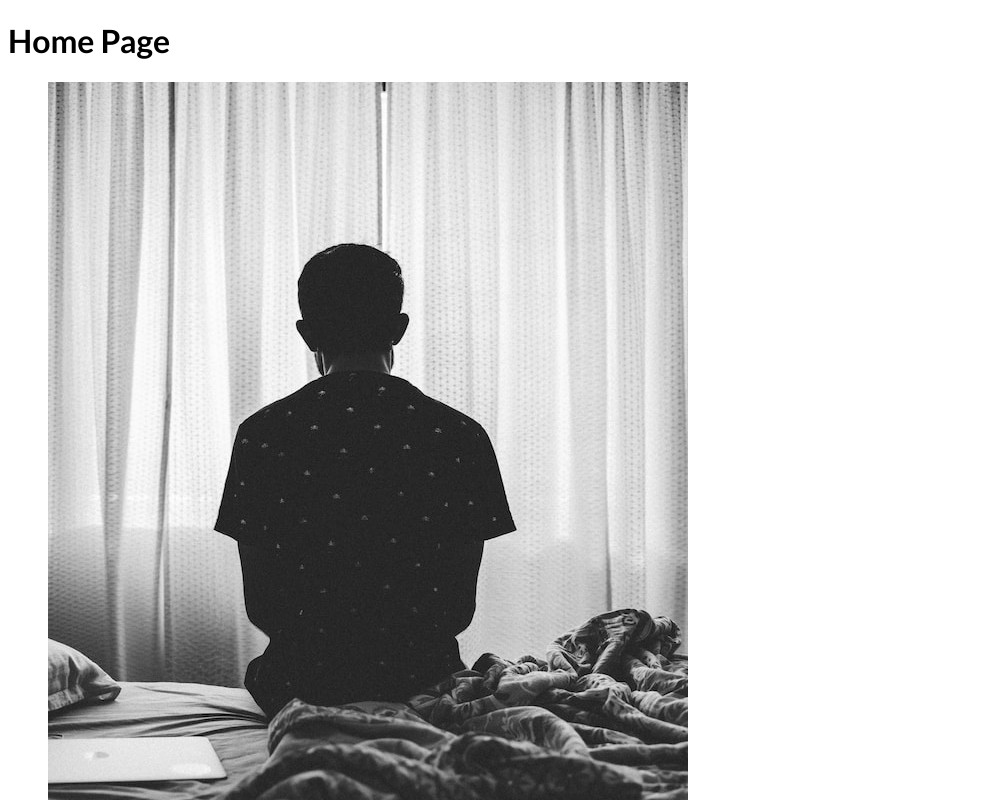
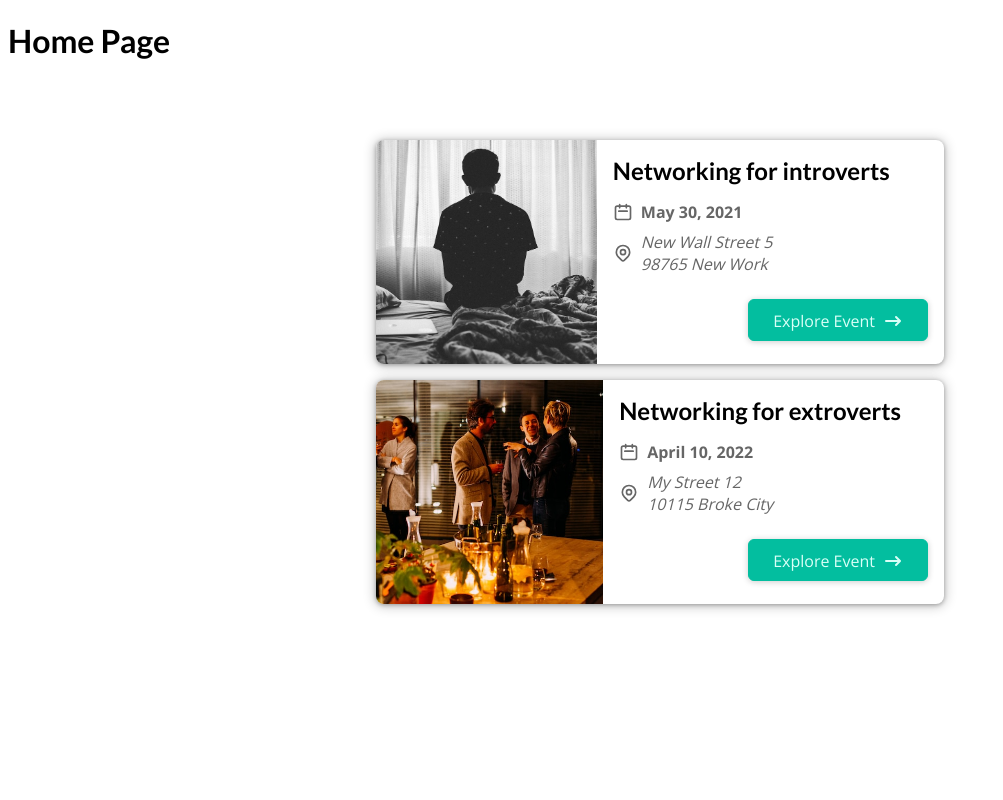
Before and after one commit to shashankdkte/ac-next, a Next.js app in the folder 03-project-event/: page / in a window 1280 px wide. Shown: the top 800 px of the page, without its empty margins (0-1003 px from the left). Built offline with nearby package versions, Linux system fonts and the light colour scheme.

Commit message:
Adding Styling Buttons and Icons

```diff
--- a/03-project-event/components/events/event-item.js
+++ b/03-project-event/components/events/event-item.js
@@ -1,6 +1,10 @@
 import Link from 'next/link'
 import React from 'react'
-
+import classes from "./event-item.module.css"
+import Button from '../ui/button';
+import DateIcon from '../icons/date-icon';
+import AddressIcon from '../icons/address-icon';
+import ArrowRightIcon from '../icons/arrow-right-icon';
 const EventItem = (props) => {
   const { title, image, date, location, id } = props;
   const humanReadableDate = new Date(date).toLocaleDateString('en-US', {
@@ -11,20 +15,25 @@
   const formattedAdress = location.replace(", ", "\n");
   const exploreLink = `/events/${id}`;
   return (
-    <li>
-      <img src={'/' + image} alt />
-      <div>
-        <div>
+    <li className={classes.item}>
+      <img src={'/' + image} alt={title} />
+      <div className={classes.content}>
+        <div className={classes.summary}>
           <h2>{title}</h2>
-          <div>
+          <div className={classes.date}>
+            <DateIcon />
             <time>{humanReadableDate}</time>
           </div>
-          <div>
+          <div className={classes.address}>
+            <AddressIcon />
             <address>{formattedAdress}</address>
           </div>
         </div>
-        <div>
-          <Link href={exploreLink}>Explore Event</Link>
+        <div className={classes.actions}>
+          <Button link={exploreLink}>
+            <span>Explore Event</span>
+            <span className={classes.icon}><ArrowRightIcon /></span>
+          </Button>
         </div>
       </div>
     </li>
--- /dev/null
+++ b/03-project-event/components/events/event-item.module.css
@@ -0,0 +1,103 @@
+.item {
+  box-shadow: 0 1px 4px rgba(0, 0, 0, 0.3), 0 1px 12px 2px rgba(0, 0, 0, 0.2);
+  border-radius: 8px;
+  overflow: hidden;
+  background-color: white;
+  margin: 1rem;
+  display: flex;
+  flex-direction: column;
+  gap: 1rem;
+}
+
+.item img {
+  width: 100%;
+  object-fit: cover;
+  height: 10rem;
+}
+
+.content {
+  width: 100%;
+  padding: 0 1rem;
+  text-align: center;
+}
+
+.content h2 {
+  margin: 0.5rem 0;
+}
+
+.date,
+.address {
+  display: flex;
+  gap: 0.5rem;
+  align-items: center;
+}
+
+.date svg,
+.address svg {
+  width: 1.25rem;
+  height: 1.25rem;
+  color: #666666;
+}
+
+.content time {
+  color: #666666;
+  font-weight: bold;
+}
+
+.content address {
+  margin: 0.5rem 0;
+  color: #666666;
+  white-space: pre;
+}
+
+.actions {
+  display: flex;
+  flex-direction: column;
+  padding: 1rem;
+}
+
+.actions a {
+  display: block;
+}
+
+.actions a span {
+  vertical-align: middle;
+}
+
+.icon {
+  margin-left: 0.5rem;
+  display: inline-flex;
+  justify-content: center;
+  align-items: center;
+}
+
+.icon svg {
+  width: 1.25rem;
+  height: 1.25rem;
+}
+
+@media (min-width: 768px) {
+  .item {
+    flex-direction: row;
+  }
+
+  .item img {
+    width: 40%;
+    height: 14rem;
+  }
+
+  .content {
+    width: 60%;
+    padding: 0;
+    text-align: left;
+  }
+
+  .content h2 {
+    margin: 1rem 0;
+  }
+
+  .actions {
+    flex-direction: row;
+    justify-content: flex-end;
+  }
+}
--- a/03-project-event/components/events/event-list.js
+++ b/03-project-event/components/events/event-list.js
@@ -1,10 +1,10 @@
 import React from 'react'
 import EventItem from './event-item';
-
+import classes from "./event-list.module.css"
 const EventList = (props) => {
   const { items } = props;
   return (
-    <ul>
+    <ul className={classes.list}>
       {items.map(event => <EventItem
         key={event.id}
         id={event.id}
--- /dev/null
+++ b/03-project-event/components/events/event-list.module.css
@@ -0,0 +1,5 @@
+.list {
+  width: 90%;
+  max-width: 40rem;
+  margin: 5rem auto;
+}
--- /dev/null
+++ b/03-project-event/components/icons/address-icon.js
@@ -0,0 +1,25 @@
+function AddressIcon() {
+  return (
+    <svg
+      xmlns='http://www.w3.org/2000/svg'
+      fill='none'
+      viewBox='0 0 24 24'
+      stroke='currentColor'
+    >
+      <path
+        strokeLinecap='round'
+        strokeLinejoin='round'
+        strokeWidth={2}
+        d='M17.657 16.657L13.414 20.9a1.998 1.998 0 01-2.827 0l-4.244-4.243a8 8 0 1111.314 0z'
+      />
+      <path
+        strokeLinecap='round'
+        strokeLinejoin='round'
+        strokeWidth={2}
+        d='M15 11a3 3 0 11-6 0 3 3 0 016 0z'
+      />
+    </svg>
+  );
+}
+
+export default AddressIcon;
--- /dev/null
+++ b/03-project-event/components/icons/arrow-right-icon.js
@@ -0,0 +1,17 @@
+function ArrowRightIcon() {
+  return (
+    <svg
+      xmlns='http://www.w3.org/2000/svg'
+      viewBox='0 0 20 20'
+      fill='currentColor'
+    >
+      <path
+        fillRule='evenodd'
+        d='M12.293 5.293a1 1 0 011.414 0l4 4a1 1 0 010 1.414l-4 4a1 1 0 01-1.414-1.414L14.586 11H3a1 1 0 110-2h11.586l-2.293-2.293a1 1 0 010-1.414z'
+        clipRule='evenodd'
+      />
+    </svg>
+  );
+}
+
+export default ArrowRightIcon;
--- /dev/null
+++ b/03-project-event/components/icons/date-icon.js
@@ -0,0 +1,19 @@
+function DateIcon() {
+  return (
+    <svg
+      xmlns='http://www.w3.org/2000/svg'
+      fill='none'
+      viewBox='0 0 24 24'
+      stroke='currentColor'
+    >
+      <path
+        strokeLinecap='round'
+        strokeLinejoin='round'
+        strokeWidth={2}
+        d='M8 7V3m8 4V3m-9 8h10M5 21h14a2 2 0 002-2V7a2 2 0 00-2-2H5a2 2 0 00-2 2v12a2 2 0 002 2z'
+      />
+    </svg>
+  );
+}
+
+export default DateIcon;
--- /dev/null
+++ b/03-project-event/components/ui/button.js
@@ -0,0 +1,12 @@
+import Link from "next/link";
+import classes from "./button.module.css"
+function Button(props)
+{
+  return (
+    <Link href={props.link} className={classes.btn}>
+      {props.children}
+
+    </Link>
+  )
+}
+export default Button
--- /dev/null
+++ b/03-project-event/components/ui/button.module.css
@@ -0,0 +1,18 @@
+.btn {
+  text-decoration: none;
+  cursor: pointer;
+  font: inherit;
+  background-color: #03be9f;
+  border: 1px solid #03be9f;
+  border-radius: 6px;
+  color: #dafff7;
+  padding: 0.5rem 1.5rem;
+  text-align: center;
+  box-shadow: 0 1px 6px rgba(0, 0, 0, 0.2);
+}
+
+.btn:hover,
+.btn:active {
+  background-color: #02afa1;
+  border-color: #02afa1;
+}
```
